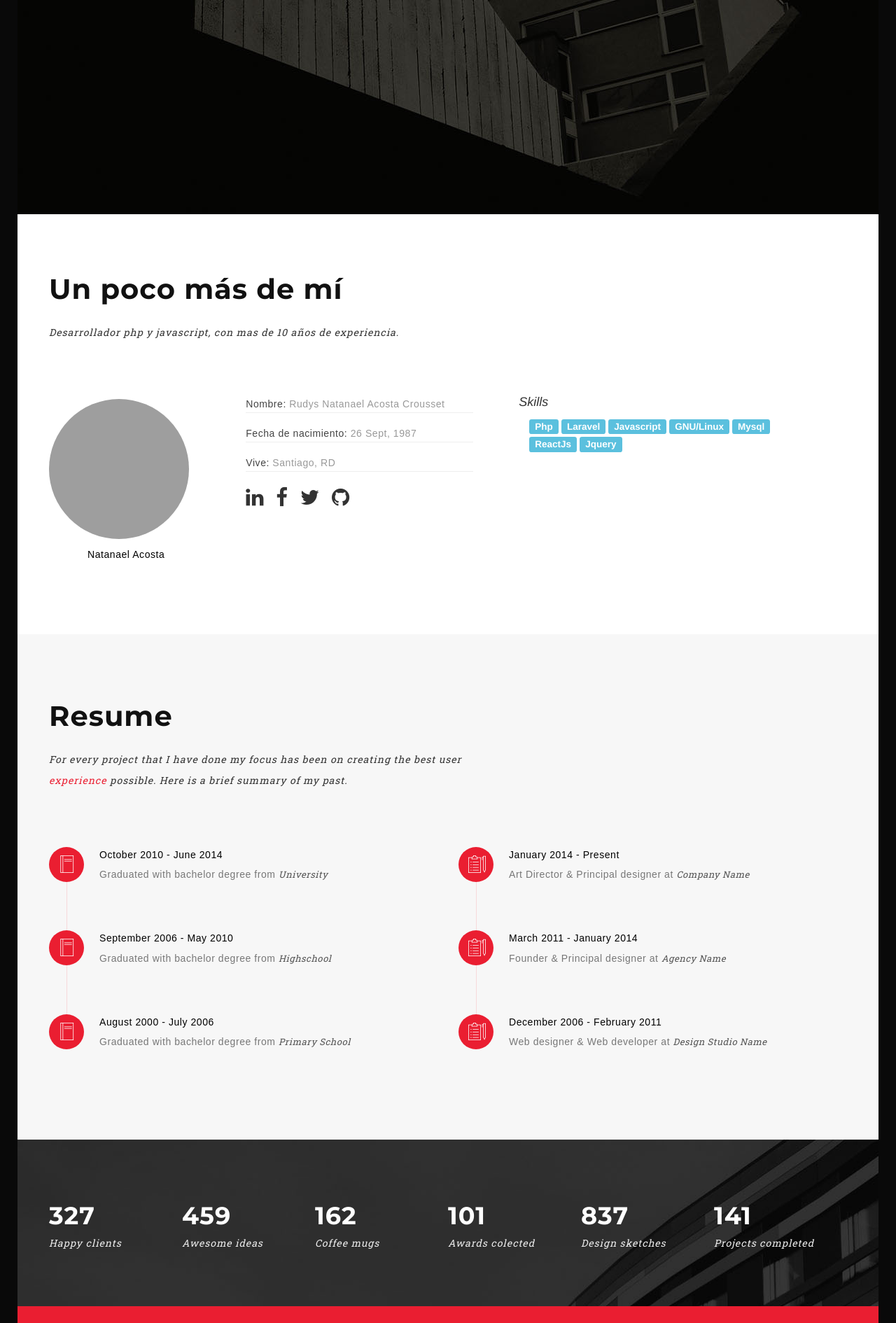
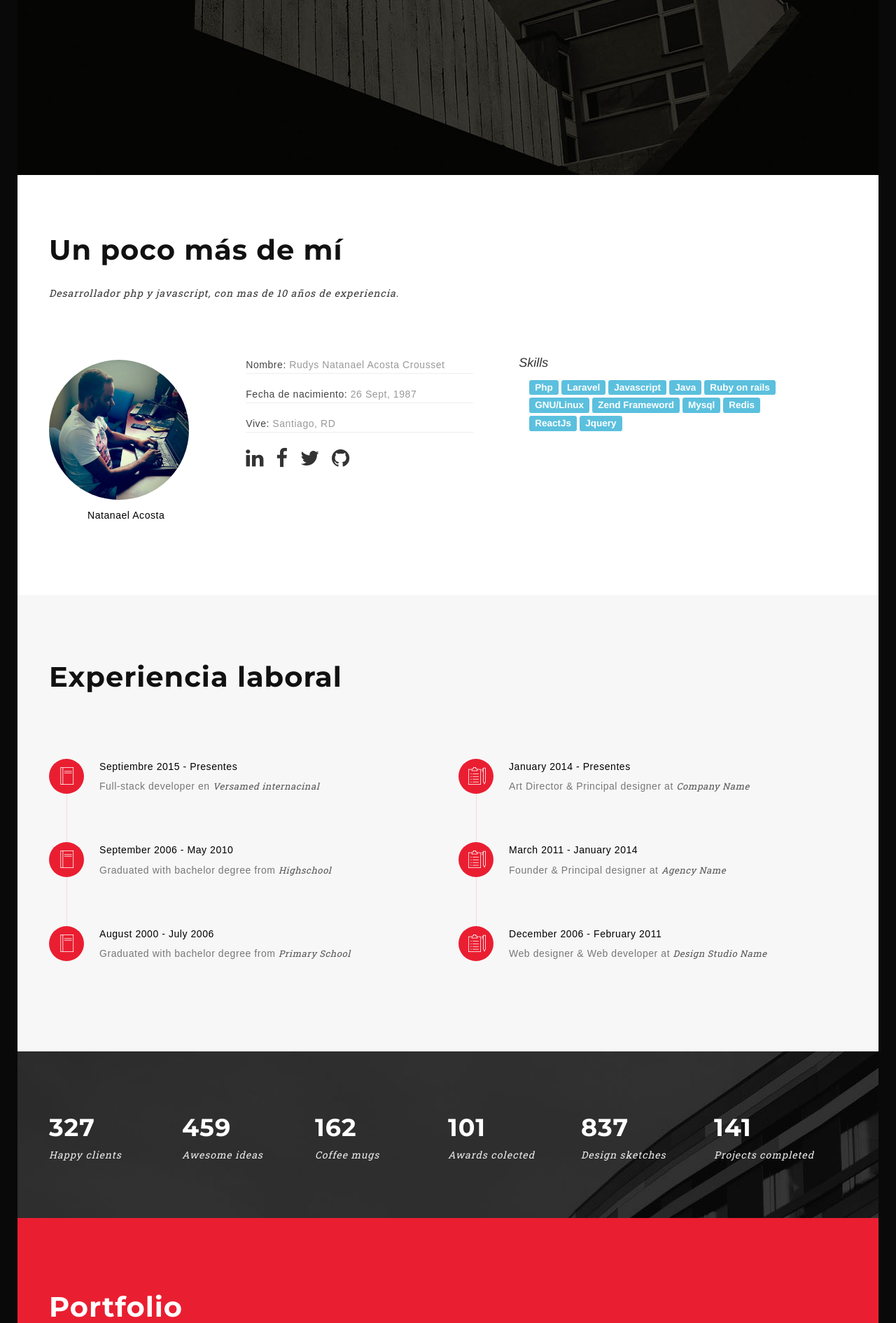
Before and after one commit to ncrousset/natanaeldev, a PHP site: page / in a window 1280 px wide. Shown: the part 4576-6466 px from the top of the page at 70% size. Run offline with PHP 8.4, Linux system fonts and the light colour scheme; some libraries are stand-ins or nearby versions; some web fonts are replaced; grey boxes are pictures that could not be loaded.

Commit message:
Configurando boer

```diff
--- a/index.php
+++ b/index.php
@@ -48,7 +48,7 @@
 
           <div class="col-md-4 col-sm-1 col-xs-4 headerLeft">
           <a href="index.php">
-          <img src="assets/images/site-logo.png" alt="">
+                <img src="assets/images/site-logo.png" alt="">
           </a>
           </div>
 
@@ -143,10 +143,10 @@
             <li><span>Vive:</span> Santiago, RD</li>
             </ul>
             <ul class="social">
-                <li ><a href="#" class="icon fa fa-linkedin fa-lg"></a></li>
-                <li><a href="#" class="icon fa fa-facebook fa-lg"></a></li>
+                <li ><a target="_blank" href="https://www.linkedin.com/in/rudys-natanael-acosta-crousset-33077634" class="icon fa fa-linkedin fa-lg"></a></li>
+                <li><a target="_blank" href="https://www.facebook.com/natanael926" class="icon fa fa-facebook fa-lg"></a></li>
                 <li><a href="#" class="icon fa fa-twitter fa-lg"></a></li>
-                <li ><a href="#" class="icon fa fa-github fa-lg"></a></li>
+                <li ><a target="_blank" href="https://github.com/natanael926" class="icon fa fa-github fa-lg"></a></li>
             </ul>
             </div>
 
@@ -156,8 +156,12 @@
                     <a><span class="label label-info">Php</span></a>
                     <a><span class="label label-info">Laravel</span></a>
                     <a><span class="label label-info">Javascript</span></a>
+                    <a><span class="label label-info">Java</span></a>
+                    <a><span class="label label-info">Ruby on rails</span></a>
                     <a><span class="label label-info">GNU/Linux</span></a>
+                    <a><span class="label label-info">Zend Frameword</span></a>
                     <a><span class="label label-info">Mysql</span></a>
+                    <a><span class="label label-info">Redis</span></a>
                     <a><span class="label label-info">ReactJs</span></a>
                     <a><span class="label label-info">Jquery</span></a>
                 </div>
@@ -185,9 +189,8 @@
          <div class="container">
 
           <div class="sectionTitle">
-            <h1>Resume</h1>
-            <p>For every project that I have done my focus has been on creating the best user <span>experience</span> possible. Here is a brief summary of my past.</p>
-          </div>
+            <h1>Experiencia laboral</h1>
+           </div>
 
             <div class="row resumeRow">
 
@@ -199,8 +202,8 @@
                                 <div class="icon icon-basic-book"></div>
                             </div>
                             <div class="resumeContent">
-                                <h5>October 2010 - June 2014</h5>
-                                <span>Graduated with bachelor degree from <b>University</b></span>
+                                <h5>Septiembre 2015 - Presentes</h5>
+                                <span>Full-stack developer en <b>Versamed internacinal</b> </span>
                             </div>
                         </li>
                         <li>
@@ -234,7 +237,7 @@
                                 <div class="icon icon-basic-todolist-pen"></div>
                             </div>
                             <div class="resumeContent">
-                                <h5>January 2014 - Present</h5>
+                                <h5>January 2014 - Presentes</h5>
                                 <span>Art Director & Principal designer at <b>Company Name</b></span>
                             </div>
                         </li>
```
Also changed, not shown: package.json (added, +10 -0 lines), assets/images/nata.jpg (added), assets/images/nata.png (added), assets/images/natanael.jpg (added), assets/images/nataneldev.jpg (added).
